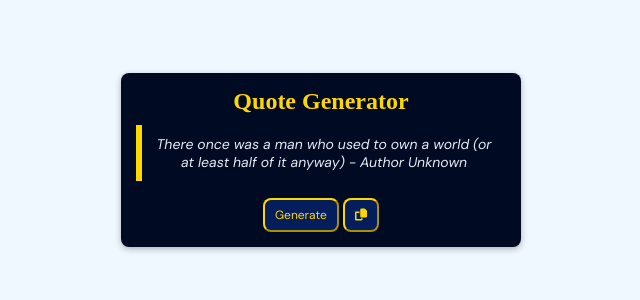
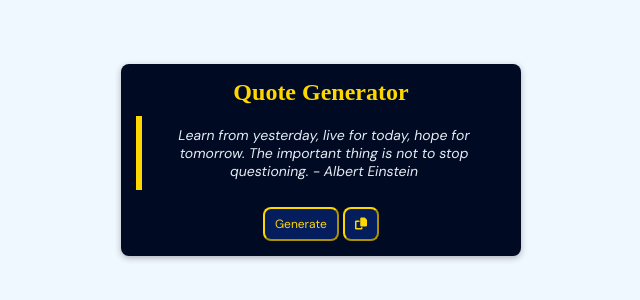
Before and after one commit to BartoszFryska/QuoteGen, a plain HTML site: page index.html in a window 1280 px wide. Shown: the part 240-540 px from the top of the page, without its empty margins (319-959 px from the left). Drawn offline with Linux system fonts and the light colour scheme.

Commit message:
Updating readme
Made README.md file

```diff
--- a/index.html
+++ b/index.html
@@ -13,7 +13,7 @@
     <body>
         <div class="container">
             <h1>Quote Generator</h1>
-            <div id="quote">There once was a man who used to own a world (or at least half of it anyway) - Author Unknown</div>
+            <div id="quote">Learn from yesterday, live for today, hope for tomorrow. The important thing is not to stop questioning. - Albert Einstein</div>
             <button id="generateBtn">Generate</button>
             <button id="coppyBtn"><i class="fas fa-copy"></i></button>
         </div>
```
Also changed, not shown: image.png (added), 1 other file.
